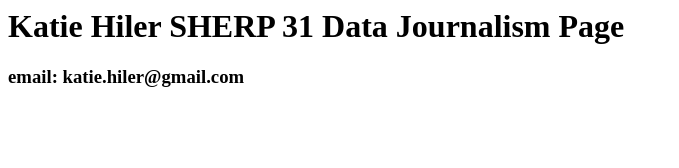
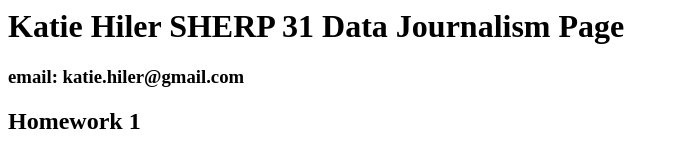
Before and after one commit to khiler211/khiler211.github.io, a plain HTML site: page index.html in a window 1280 px wide. Shown: the whole page, without its empty margins (0-679 px from the left). Drawn offline with Linux system fonts and the light colour scheme.

Commit message:
pushing index

```diff
--- a/index.html
+++ b/index.html
@@ -1,2 +1,4 @@
 <h1> Katie Hiler SHERP 31 Data Journalism Page</h1>
 <h3> email: katie.hiler@gmail.com </h3>
+
+<h2> Homework 1<a href="http://khiler211.github.io/naturalgasgoogle.html" /> </h2>
```
